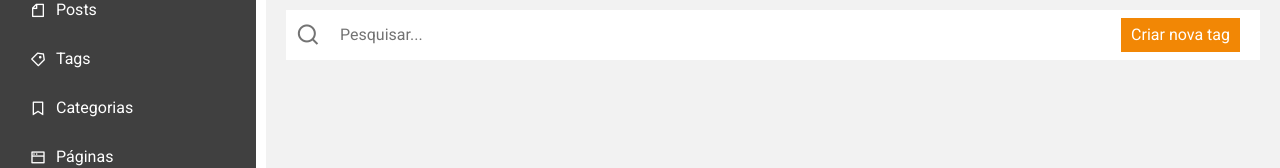
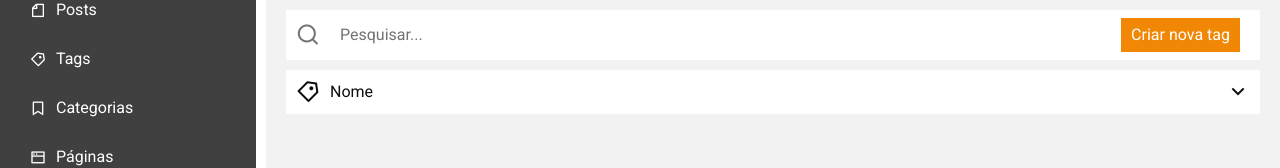
Before and after one commit to mozelli/react-blog-dashboard, a React (Create React App) app: page /tags in a window 1280 px wide. Shown: the part 127-295 px from the top of the page. Built offline with nearby package versions, Linux system fonts and the light colour scheme.

Commit message:
create Tag component

```diff
--- /dev/null
+++ b/src/components/TagList/Tag/index.js
@@ -0,0 +1,16 @@
+import styles from './tag.module.scss';
+
+const Tag = (props) => {
+    return (
+        <div className={ styles.tag }>
+            <div className={ styles.left }>
+                <i className="ri-price-tag-3-line ri-xl"></i><span>{ props.name }</span>
+            </div>
+            <div className={ styles.right }>
+                <i class="ri-arrow-down-s-line ri-xl"></i>
+            </div>
+        </div>
+    );
+}
+
+export default Tag;
--- /dev/null
+++ b/src/components/TagList/Tag/tag.module.scss
@@ -0,0 +1,20 @@
+.tag {
+    background-color: var(--clr-white);
+    padding: 1rem;
+    margin: 1rem 0;
+    display: flex;
+    align-items: center;
+    justify-content: space-between;
+    color: var(--clr-dark);
+
+    .left {
+        display: flex;
+        align-items: center;
+        gap: 1rem;
+    }
+
+    .right {
+        display: flex;
+        align-items: center;
+    }
+}
--- a/src/components/TagList/index.js
+++ b/src/components/TagList/index.js
@@ -1,3 +1,4 @@
+import Tag from './Tag';
 import styles from './tagList.module.scss';
 
 const TagList = () => {
@@ -13,6 +14,7 @@ const TagList = () => {
                     <button type='button'>Criar nova tag</button>
                 </div>
             </div>
+            <Tag name="Nome" />
 
         </div>
     );
```
